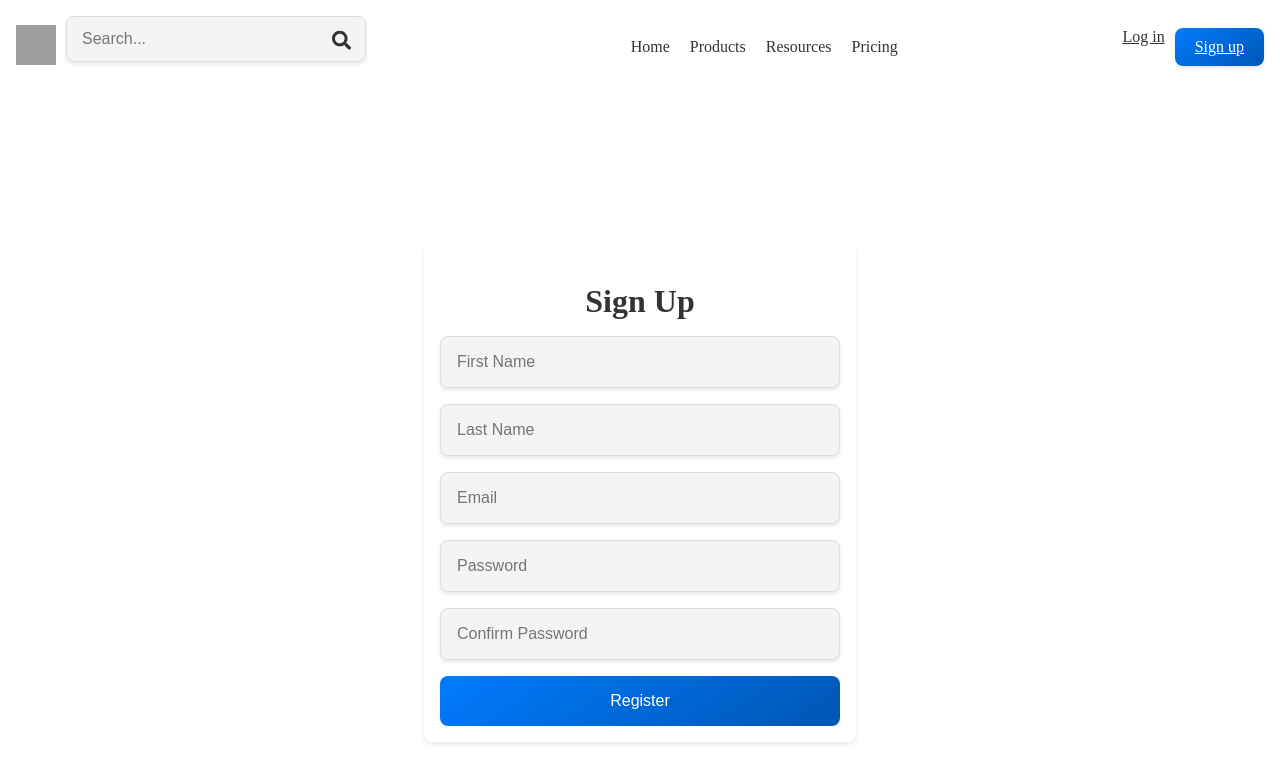
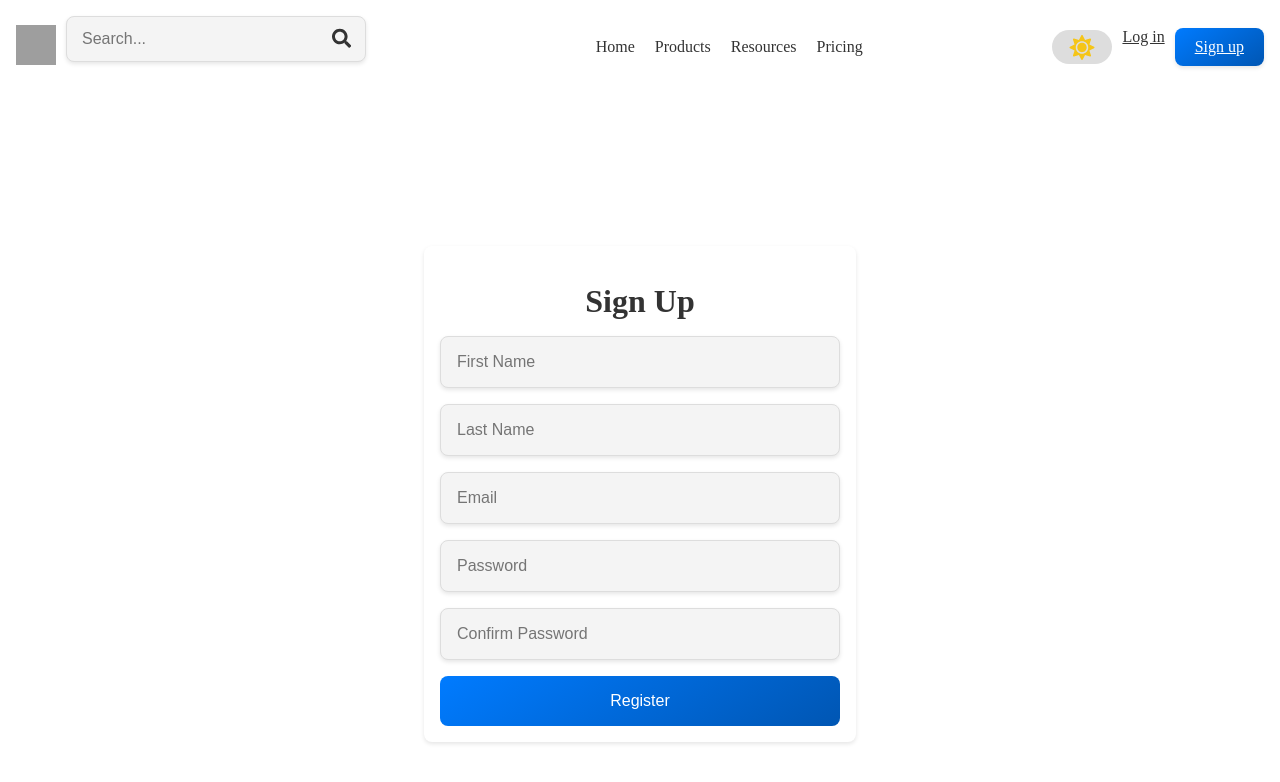
Before and after one commit to swarnimbhatt/mearn-blog-app, a React (Create React App) app in the folder client/mern-blog-ui/: page /register in a window 1280 px wide. Shown: the top 782 px of the page. Built offline with nearby package versions, Linux system fonts and the light colour scheme; no server answers; grey boxes are pictures that could not be loaded.

Commit message:
Added theme switching features between dark/light themes

```diff
--- a/client/mern-blog-ui/src/App.css
+++ b/client/mern-blog-ui/src/App.css
@@ -1,38 +1,90 @@
-.App {
-  text-align: center;
+/* Light Theme */
+:root {
+  --background-color: #ffffff;
+    --text-color: #333333;
+    --secondary-text-color: #666666;
+    --primary-color: #007bff;
+    --secondary-color: #0056b3;
+    --border-color: #ddd;
+    --input-background: #f4f4f4;
+    --button-text: #ffffff;
+    --error-background: #f8d7da;
+    --error-color: #721c24;
+    --padding: 1rem;
+    --margin: 1rem;
+    --border-radius: 8px;
+    --box-shadow: 0 2px 4px rgba(0, 0, 0, 0.1);
+    --transition-speed: 0.3s;
+    --body-font-size: 1rem;
 }
 
-.App-logo {
-  height: 40vmin;
-  pointer-events: none;
+
+
+/* Dark Theme */
+[data-theme="dark"] {
+  --background-color: #1e1e1e;
+  --text-color: #f5f5f5;
+  --secondary-text-color: #b0b0b0;
+  --primary-color: #4a90e2;
+  --secondary-color: #357abd;
+  --border-color: #333;
+  --input-background: #2c2c2c;
+  --button-text: #ffffff;
+  --error-background: #f5c6cb;
+  --error-color: #a94442;
+  --padding: 1rem;
+  --margin: 1rem;
+  --border-radius: 8px;
+  --box-shadow: 0 2px 4px rgba(0, 0, 0, 0.3);
+  --transition-speed: 0.3s;
+  --body-font-size: 1rem;
+}
+/*
+body {
+  background-color: var(--background-color);
+  color: var(--text-color);
+  font-family: var(--font-family);
+  transition: background-color var(--transition-speed), color var(--transition-speed);
+} */
+
+body {
+  background-color: var(--background-color);
+  color: var(--text-color);
+  font-size: var(--body-font-size);
+  margin: 0;
+  padding: 0;
+  box-sizing: border-box;
+  transition: background-color var(--transition-speed), color var(--transition-speed);
 }
 
-@media (prefers-reduced-motion: no-preference) {
-  .App-logo {
-    animation: App-logo-spin infinite 20s linear;
-  }
+/* Example for inputs */
+input, textarea, select {
+  background-color: var(--input-background);
+  border: 1px solid var(--border-color);
+  border-radius: var(--border-radius);
+  padding: var(--padding);
+  transition: border-color var(--transition-speed);
 }
 
-.App-header {
-  background-color: #282c34;
-  min-height: 100vh;
-  display: flex;
-  flex-direction: column;
-  align-items: center;
-  justify-content: center;
-  font-size: calc(10px + 2vmin);
-  color: white;
+/* Example for buttons */
+button {
+  background-color: var(--primary-color);
+  color: var(--button-text);
+  border: none;
+  border-radius: var(--border-radius);
+  padding: var(--padding);
+  cursor: pointer;
+  transition: background-color var(--transition-speed);
 }
 
-.App-link {
-  color: #61dafb;
+button:hover {
+  background-color: var(--secondary-color);
 }
 
-@keyframes App-logo-spin {
-  from {
-    transform: rotate(0deg);
-  }
-  to {
-    transform: rotate(360deg);
-  }
+/* Example for error messages */
+.error-message {
+  background-color: var(--error-background);
+  color: var(--error-color);
+  padding: var(--padding);
+  border-radius: var(--border-radius);
 }
--- a/client/mern-blog-ui/src/App.js
+++ b/client/mern-blog-ui/src/App.js
@@ -9,9 +9,11 @@ import CreatePost from './pages/CreatePost';
 import PostDetailsPage from './pages/PostDetailsPage';
 import { UserContextProvider } from './UserContext';
 import Layout from './components/Layout';
+import { ThemeProvider } from './Context/ThemeContext';
 
 function App() {
   return (
+    <ThemeProvider>
       <UserContextProvider>
         <Routes>
           <Route path="/" element={<Layout />}>
@@ -32,6 +34,7 @@ function App() {
 
         </Routes>
       </UserContextProvider>
+    </ThemeProvider>
 
   );
 }
--- /dev/null
+++ b/client/mern-blog-ui/src/Context/ThemeContext.js
@@ -0,0 +1,24 @@
+import React, { createContext, useState, useEffect } from 'react';
+
+const ThemeContext = createContext();
+
+const ThemeProvider = ({ children }) => {
+  const [theme, setTheme] = useState(localStorage.getItem('theme') || 'light');
+
+  useEffect(() => {
+    document.documentElement.setAttribute('data-theme', theme);
+    localStorage.setItem('theme', theme);
+  }, [theme]);
+
+  const toggleTheme = () => {
+    setTheme((prevTheme) => (prevTheme === 'light' ? 'dark' : 'light'));
+  };
+
+  return (
+    <ThemeContext.Provider value={{ theme, toggleTheme }}>
+      {children}
+    </ThemeContext.Provider>
+  );
+};
+
+export { ThemeProvider, ThemeContext };
--- a/client/mern-blog-ui/src/components/Header.js
+++ b/client/mern-blog-ui/src/components/Header.js
@@ -5,6 +5,7 @@ import { Link } from 'react-router-dom';
 import './styles/Header.css';
 import GLobalSearch from './GlobalSearch';
 import UserMenu from './UserMenu';
+import ThemeSwitcher from './ThemeSwitcher';
 
 export default function Header() {
     const { setUserInfo, userInfo } = useContext(UserContext);
@@ -59,10 +60,12 @@ export default function Header() {
                             <div className="dw l">Write</div>
                         </div>
                     </Link>
+                    <ThemeSwitcher />
                     <UserMenu username={username} show={""} />
                 </div>
                 :
                 <div className="auth-buttons">
+                    <ThemeSwitcher />
                     <Link to={"/login"} className="login">Log in</Link>
                     <Link to={"/register"} className="signup">Sign up</Link>
                 </div>
--- /dev/null
+++ b/client/mern-blog-ui/src/components/ThemeSwitcher.js
@@ -0,0 +1,26 @@
+import React, { useContext } from 'react';
+import { ThemeContext } from '../Context/ThemeContext';
+import { FaMoon, FaSun } from 'react-icons/fa';
+import './styles/ThemeSwitcher.css';
+const ThemeSwitcher = () => {
+    const { theme, toggleTheme } = useContext(ThemeContext);
+
+    return (
+      <div className="theme-switcher">
+        <input
+          type="checkbox"
+          id="theme-toggle"
+          checked={theme === 'dark'}
+          onChange={toggleTheme}
+        />
+        <label htmlFor="theme-toggle" className="switch-label">
+          <div className={`icon-container ${theme === 'dark' ? 'slide-right' : 'slide-left'}`}>
+            <FaSun className="icon sun-icon" />
+            <FaMoon className="icon moon-icon" />
+          </div>
+        </label>
+      </div>
+    );
+  };
+
+  export default ThemeSwitcher;
--- /dev/null
+++ b/client/mern-blog-ui/src/components/styles/ThemeSwitcher.css
@@ -0,0 +1,75 @@
+.theme-switcher {
+    display: flex;
+    align-items: center;
+  }
+
+  .theme-switcher input[type="checkbox"] {
+    display: none;
+  }
+
+  .switch-label {
+    display: flex;
+    align-items: center;
+    cursor: pointer;
+    position: relative;
+    width: 60px;
+    height: 34px;
+    background-color: #ddd;
+    border-radius: 20px;
+    overflow: hidden;
+  }
+
+  .icon-container {
+    display: flex;
+    width: 200%;
+    height: 100%;
+    position: absolute;
+    transition: transform 0.3s ease;
+    align-items: center;
+  }
+
+  .icon {
+    font-size: 16.8px Imp !important; /* Reduced size by 30% from 24px */
+    position: absolute;
+    width: 50%;
+    height: 100%;
+    display: flex;
+    align-items: center;
+    justify-content: center;
+    transition: opacity 0.3s ease;
+  }
+
+  .sun-icon {
+    color: #f5c518;
+  }
+
+  .moon-icon {
+    color: #f5f5f5;
+  }
+
+  .theme-switcher input[type="checkbox"]:checked + .switch-label .icon-container {
+    transform: translateX(-50%);
+  }
+
+  .sun-icon {
+    left: 0;
+  }
+
+  .moon-icon {
+    right: 0;
+    transform: translateX(100%);
+  }
+
+  .theme-switcher input[type="checkbox"]:checked + .switch-label .sun-icon {
+    opacity: 0;
+    transform: translateX(-100%);
+  }
+
+  .theme-switcher input[type="checkbox"]:checked + .switch-label .moon-icon {
+    opacity: 1;
+    transform: translateX(0);
+  }
+
+  svg {
+    height: 25px !important;
+  }
--- a/client/mern-blog-ui/src/index.css
+++ b/client/mern-blog-ui/src/index.css
@@ -1,90 +1,6 @@
-/* Light Theme */
-:root {
-  --background-color: #ffffff;
-    --text-color: #333333;
-    --secondary-text-color: #666666;
-    --primary-color: #007bff;
-    --secondary-color: #0056b3;
-    --border-color: #ddd;
-    --input-background: #f4f4f4;
-    --button-text: #ffffff;
-    --error-background: #f8d7da;
-    --error-color: #721c24;
-    --padding: 1rem;
-    --margin: 1rem;
-    --border-radius: 8px;
-    --box-shadow: 0 2px 4px rgba(0, 0, 0, 0.1);
-    --transition-speed: 0.3s;
-    --body-font-size: 1rem;
-}
-
-
-
-/* Dark Theme */
-[data-theme="dark"] {
-  --background-color: #1e1e1e;
-  --text-color: #f5f5f5;
-  --secondary-text-color: #b0b0b0;
-  --primary-color: #4a90e2;
-  --secondary-color: #357abd;
-  --border-color: #333;
-  --input-background: #2c2c2c;
-  --button-text: #ffffff;
-  --error-background: #f5c6cb;
-  --error-color: #a94442;
-  --padding: 1rem;
-  --margin: 1rem;
-  --border-radius: 8px;
-  --box-shadow: 0 2px 4px rgba(0, 0, 0, 0.3);
-  --transition-speed: 0.3s;
-  --body-font-size: 1rem;
-}
-/*
 body {
   background-color: var(--background-color);
   color: var(--text-color);
   font-family: var(--font-family);
   transition: background-color var(--transition-speed), color var(--transition-speed);
-} */
-
-body {
-  background-color: var(--background-color);
-  color: var(--text-color);
-  font-size: var(--body-font-size);
-  margin: 0;
-  padding: 0;
-  box-sizing: border-box;
-  transition: background-color var(--transition-speed), color var(--transition-speed);
 }
-
-/* Example for inputs */
-input, textarea, select {
-  background-color: var(--input-background);
-  border: 1px solid var(--border-color);
-  border-radius: var(--border-radius);
-  padding: var(--padding);
-  transition: border-color var(--transition-speed);
-}
-
-/* Example for buttons */
-button {
-  background-color: var(--primary-color);
-  color: var(--button-text);
-  border: none;
-  border-radius: var(--border-radius);
-  padding: var(--padding);
-  cursor: pointer;
-  transition: background-color var(--transition-speed);
-}
-
-button:hover {
-  background-color: var(--secondary-color);
-}
-
-/* Example for error messages */
-.error-message {
-  background-color: var(--error-background);
-  color: var(--error-color);
-  padding: var(--padding);
-  border-radius: var(--border-radius);
-}
```
Lines whose indentation alone changed are shown as unchanged.
